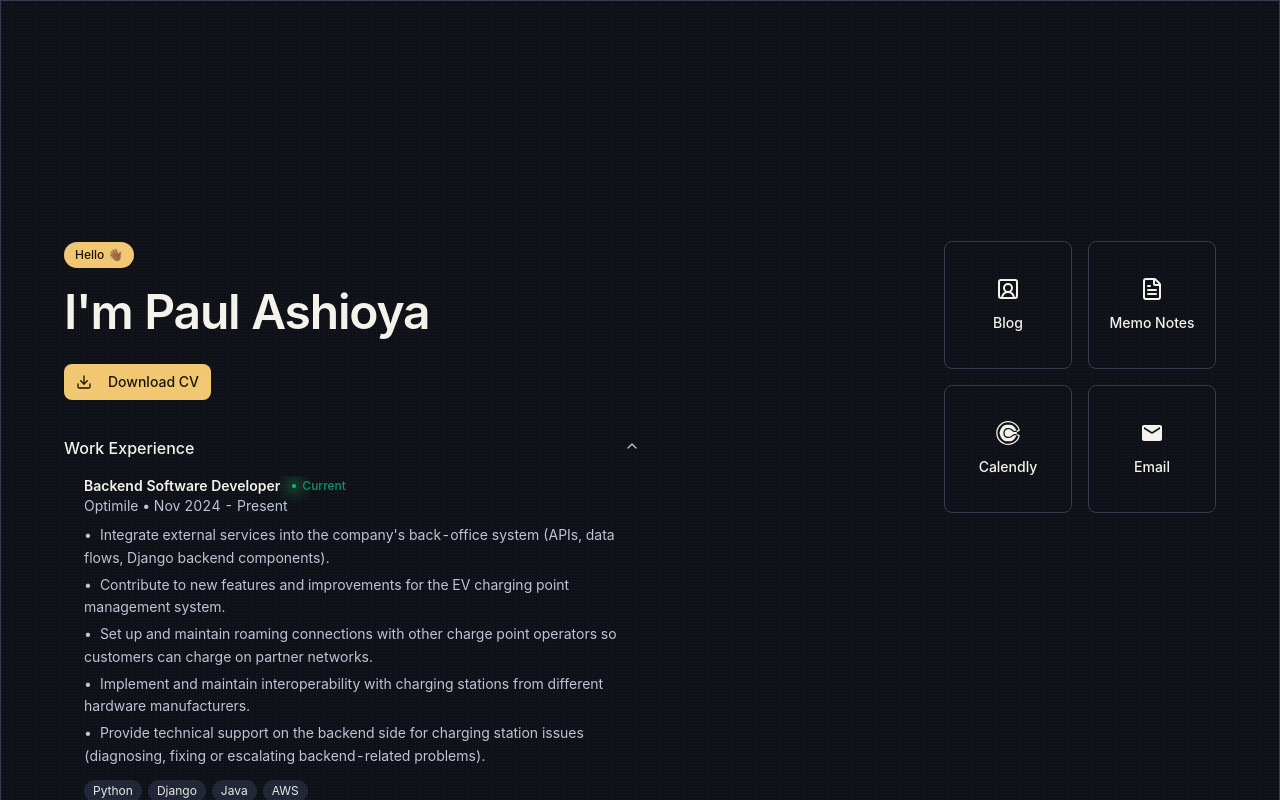
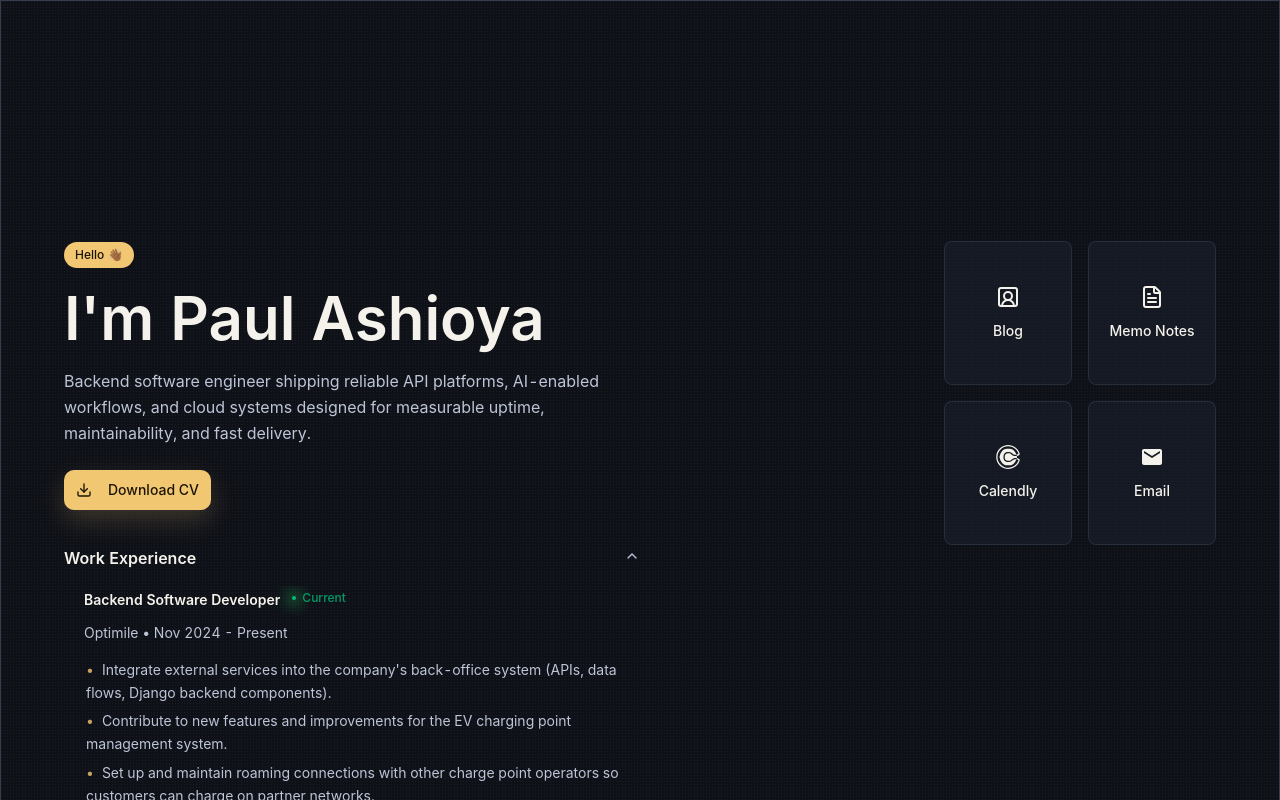
Before and after one commit to pashioya/portfolio, a Next.js app: page / in a window 1280 px wide. Both pictures are taken after a click on the button "Work Experience". Shown: the top 800 px of the page. Built offline with nearby package versions, Linux system fonts and the light colour scheme.

Commit message:
style(ui): refine portfolio section layout and component polish

```diff
--- a/components/portfolio/education-section.tsx
+++ b/components/portfolio/education-section.tsx
@@ -9,16 +9,18 @@ import { EntryCard } from "./entry-card";
 export function EducationSection() {
     return (
         <AccordionItem value="education">
-            <AccordionTrigger className="text-base hover:no-underline">
+            <AccordionTrigger className="text-base font-semibold hover:no-underline md:text-base">
                 Education & Certificates
             </AccordionTrigger>
             <AccordionContent>
-                <div className="space-y-5 px-5">
+                <div className="space-y-6 px-5">
                     {education.map((edu, index) => (
                         <div
                             key={index}
                             className={
-                                index > 0 ? "border-t border-border pt-4" : ""
+                                index > 0
+                                    ? "border-t border-border/90 pt-6"
+                                    : ""
                             }
                         >
                             <EntryCard
--- a/components/portfolio/entry-card.tsx
+++ b/components/portfolio/entry-card.tsx
@@ -17,18 +17,20 @@ export function EntryCard({
     tags,
 }: EntryCardProps) {
     return (
-        <div>
-            <div className="flex gap-3">
+        <article className="space-y-3">
+            <div className="flex items-start gap-3">
                 <h3 className="font-semibold text-foreground">{title}</h3>
                 {status && <StatusIndicator variant={status} />}
             </div>
-            <p className="text-sm text-muted-foreground">{subtitle}</p>
+            <p className="text-sm leading-relaxed text-muted-foreground">
+                {subtitle}
+            </p>
             {bullets && bullets.length > 0 && (
-                <ul className="mt-2 space-y-1">
+                <ul className="mt-3.5 space-y-1.5 pl-0.5">
                     {bullets.map((item, i) => (
                         <li
                             key={i}
-                            className="text-sm text-muted-foreground leading-relaxed before:mr-2 before:content-['•']"
+                            className="text-sm leading-relaxed text-muted-foreground before:mr-2 before:text-primary/80 before:content-['•']"
                         >
                             {item}
                         </li>
@@ -36,18 +38,18 @@ export function EntryCard({
                 </ul>
             )}
             {tags && tags.length > 0 && (
-                <div className="mt-3 flex flex-wrap gap-1.5">
+                <div className="mt-4 flex flex-wrap gap-1.5">
                     {tags.map((tag) => (
                         <Badge
                             key={tag}
                             variant="secondary"
-                            className="text-xs font-normal"
+                            className="rounded-md border border-border/70 bg-muted/55 text-xs font-medium text-muted-foreground"
                         >
                             {tag}
                         </Badge>
                     ))}
                 </div>
             )}
-        </div>
+        </article>
     );
 }
--- a/components/portfolio/hero-section.tsx
+++ b/components/portfolio/hero-section.tsx
@@ -8,12 +8,17 @@ export function HeroSection() {
             <Badge className="bg-primary px-2.5 py-1 text-primary-foreground hover:bg-primary">
                 Hello 👋🏾
             </Badge>
-            <h1 className="text-4xl font-semibold tracking-tight md:text-5xl">
+            <h1 className="text-balance text-4xl font-semibold md:text-6xl">
                 I&apos;m Paul Ashioya
             </h1>
+            <p className="max-w-[56ch] text-pretty text-[0.95rem] leading-relaxed text-muted-foreground md:text-base">
+                Backend software engineer shipping reliable API platforms,
+                AI-enabled workflows, and cloud systems designed for measurable
+                uptime, maintainability, and fast delivery.
+            </p>
             <Button
                 asChild
-                className="mt-2 bg-primary text-primary-foreground hover:bg-accent"
+                className="mt-1 h-10 rounded-lg bg-primary px-5 text-primary-foreground shadow-[0_10px_26px_rgb(242_199_114_/_0.2)] transition-transform duration-200 hover:-translate-y-0.5 hover:bg-accent active:translate-y-[1px]"
             >
                 <a href="/api/download-cv">
                     <Download className="mr-2 size-4" />
--- a/components/portfolio/quick-links.tsx
+++ b/components/portfolio/quick-links.tsx
@@ -3,7 +3,7 @@ import { quickLinks } from "@/lib/data/portfolio-data";
 
 export function QuickLinks() {
     return (
-        <div className="grid grid-cols-2 gap-4 md:sticky md:top-[10vh] md:self-start md:justify-self-end">
+        <aside className="grid grid-cols-2 gap-4 md:sticky md:top-[10vh] md:self-start md:justify-self-end">
             {quickLinks.map((link, index) => {
                 const Icon = link.icon;
                 return (
@@ -11,21 +11,27 @@ export function QuickLinks() {
                         key={index}
                         asChild
                         variant="outline"
-                        className="h-32 w-full min-w-32 flex-col gap-3 border-border bg-transparent text-foreground hover:border-accent hover:bg-accent hover:text-accent-foreground"
+                        className="border-border/50 bg-secondary/40 text-foreground transition-all duration-200 hover:border-accent hover:-translate-y-1 hover:bg-secondary/70 hover:text-accent"
                     >
                         <a
                             href={link.href}
+                            className="group flex h-36 w-full min-w-32 flex-col items-center justify-center gap-3"
                             {...(link.external && {
                                 target: "_blank",
                                 rel: "noopener noreferrer",
                             })}
                         >
-                            <Icon className="size-6" aria-hidden="true" />
-                            <span>{link.label}</span>
+                            <Icon
+                                className="size-6 text-foreground transition-colors duration-200 group-hover:text-accent"
+                                aria-hidden="true"
+                            />
+                            <span className="text-sm font-medium transition-colors duration-200 group-hover:text-accent">
+                                {link.label}
+                            </span>
                         </a>
                     </Button>
                 );
             })}
-        </div>
+        </aside>
     );
 }
--- a/components/portfolio/social-footer.tsx
+++ b/components/portfolio/social-footer.tsx
@@ -3,7 +3,8 @@ import { socialLinks } from "@/lib/data/portfolio-data";
 
 export function SocialFooter() {
     return (
-        <footer className="flex justify-center gap-2 pb-2">
+        <footer className="pt-5 md:pt-7">
+            <div className="flex justify-center gap-2.5 pb-1">
                 {socialLinks.map((link, index) => {
                     const Icon = link.icon;
                     return (
@@ -12,7 +13,7 @@ export function SocialFooter() {
                             asChild
                             variant="secondary"
                             size="icon"
-                        className="size-8 rounded-full bg-secondary text-muted-foreground hover:bg-accent hover:text-accent-foreground"
+                            className="size-9 rounded-xl border border-border/70 bg-muted/65 text-muted-foreground transition-all duration-300 hover:-translate-y-0.5 hover:border-primary/70 hover:bg-primary/20 hover:text-foreground active:translate-y-[1px]"
                         >
                             <a
                                 href={link.href}
@@ -25,6 +26,7 @@ export function SocialFooter() {
                         </Button>
                     );
                 })}
+            </div>
         </footer>
     );
 }
--- a/components/portfolio/work-experience.tsx
+++ b/components/portfolio/work-experience.tsx
@@ -5,20 +5,21 @@ import {
 } from "@/components/ui/accordion";
 import { workExperiences } from "@/lib/data/portfolio-data";
 import { EntryCard } from "./entry-card";
-
 export function WorkExperience() {
     return (
         <AccordionItem value="work">
-            <AccordionTrigger className="text-base hover:no-underline">
+            <AccordionTrigger className="font-semibold hover:no-underline md:text-base">
                 Work Experience
             </AccordionTrigger>
             <AccordionContent>
-                <div className="space-y-5 px-5">
+                <div className="space-y-6 px-5">
                     {workExperiences.map((work, index) => (
                         <div
                             key={`${work.title}-${work.company}-${work.period}`}
                             className={
-                                index > 0 ? "border-t border-border pt-4" : ""
+                                index > 0
+                                    ? "border-t border-border/90 pt-6"
+                                    : ""
                             }
                         >
                             <EntryCard
--- a/components/ui/accordion.tsx
+++ b/components/ui/accordion.tsx
@@ -19,7 +19,10 @@ function AccordionItem({
     return (
         <AccordionPrimitive.Item
             data-slot="accordion-item"
-            className={cn("border-b last:border-b-0", className)}
+            className={cn(
+                "border-b border-border/70 last:border-b-0",
+                className
+            )}
             {...props}
         />
     );
@@ -35,7 +38,7 @@ function AccordionTrigger({
             <AccordionPrimitive.Trigger
                 data-slot="accordion-trigger"
                 className={cn(
-                    "focus-visible:border-ring focus-visible:ring-ring/50 flex flex-1 items-start justify-between gap-4 rounded-md py-4 text-left text-sm font-medium transition-all outline-none hover:underline focus-visible:ring-[3px] disabled:pointer-events-none disabled:opacity-50 [&[data-state=open]>svg]:rotate-180",
+                    "focus-visible:border-ring focus-visible:ring-ring/50 flex flex-1 items-start justify-between gap-4 rounded-md py-4 text-left text-sm font-medium transition-all outline-none hover:text-foreground/90 focus-visible:ring-[3px] disabled:pointer-events-none disabled:opacity-50 [&[data-state=open]>svg]:rotate-180",
                     className
                 )}
                 {...props}
@@ -58,7 +61,7 @@ function AccordionContent({
             className="data-[state=closed]:animate-accordion-up data-[state=open]:animate-accordion-down overflow-hidden text-sm"
             {...props}
         >
-            <div className={cn("pt-0 pb-4", className)}>{children}</div>
+            <div className={cn("pt-1 pb-5", className)}>{children}</div>
         </AccordionPrimitive.Content>
     );
 }
--- a/components/ui/status-indicator.tsx
+++ b/components/ui/status-indicator.tsx
@@ -6,7 +6,7 @@ type StatusIndicatorProps = {
 };
 
 export function StatusIndicator({ variant, className }: StatusIndicatorProps) {
-    const label = variant === "current" ? "Current" : "In Progress";
+    const label = variant === "current" ? "Current" : "Ongoing";
     const colorClass =
         variant === "current"
             ? "text-emerald-600 dark:text-emerald-400"
```
Lines whose indentation alone changed are shown as unchanged.
